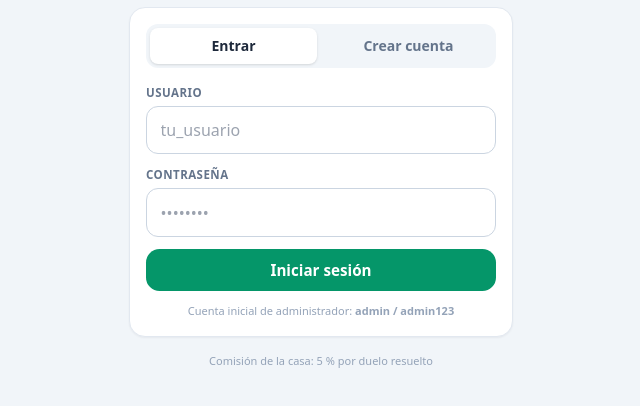
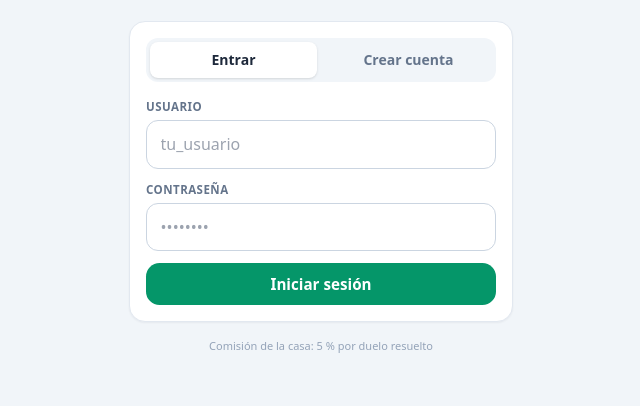
Before and after one commit to requisite-study641/BANCA-HIPICA, a plain HTML site: page frontend/index.html in a window 1280 px wide. Shown: the part 280-686 px from the top of the page, without its empty margins (319-959 px from the left). Drawn offline with nearby package versions, Linux system fonts and the light colour scheme.

Commit message:
Seguridad: eliminar credenciales por defecto de la pantalla de login

```diff
--- a/frontend/index.html
+++ b/frontend/index.html
@@ -40,7 +40,7 @@
             <input id="login-password" type="password" class="input" autocomplete="current-password" placeholder="••••••••" required />
           </div>
           <button class="btn btn-primary" type="submit">Iniciar sesión</button>
-          <p class="text-[11px] text-slate-400 text-center">Cuenta inicial de administrador: <b>admin / admin123</b></p>
+
         </form>
 
         <form id="register-form" class="space-y-3 hidden">
```
